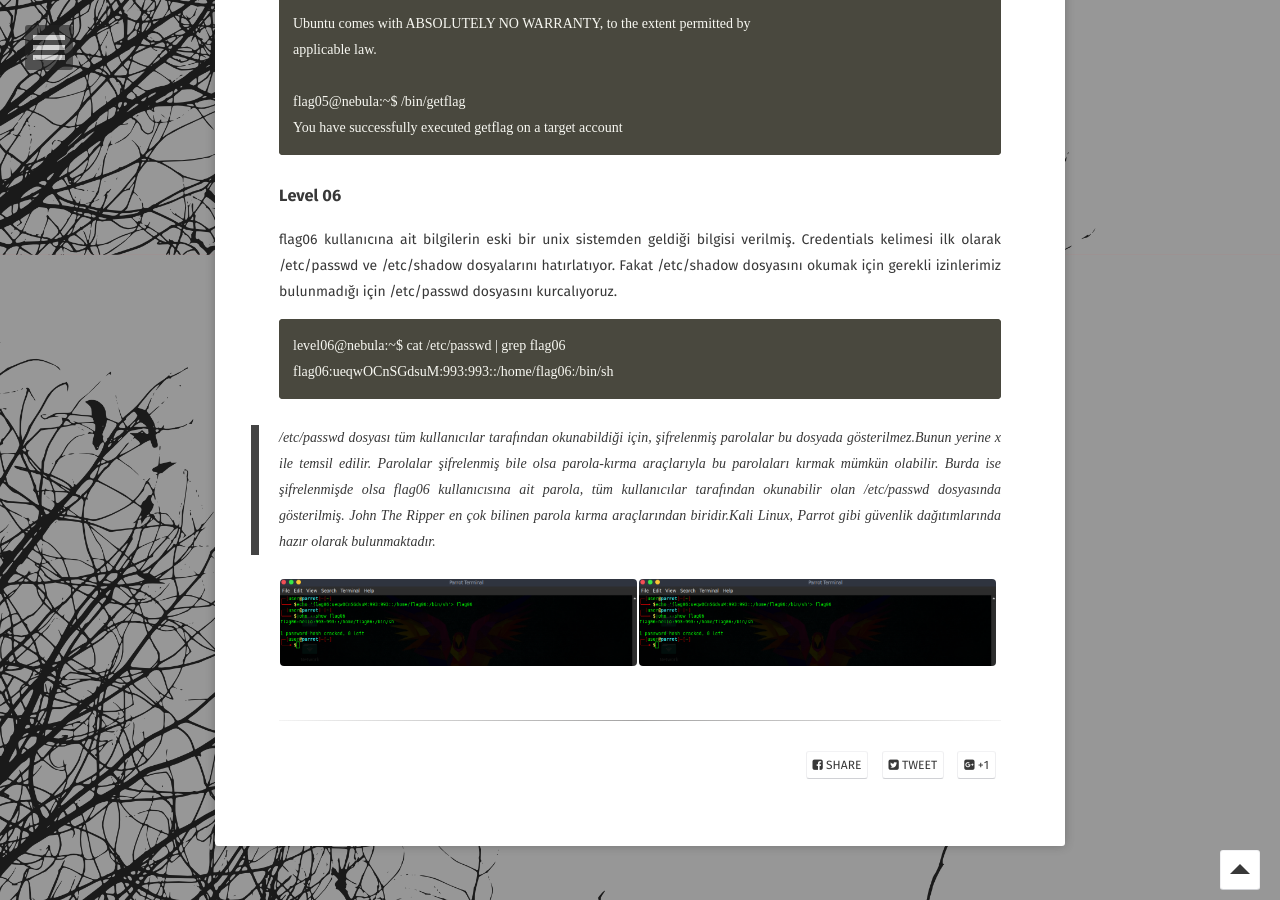
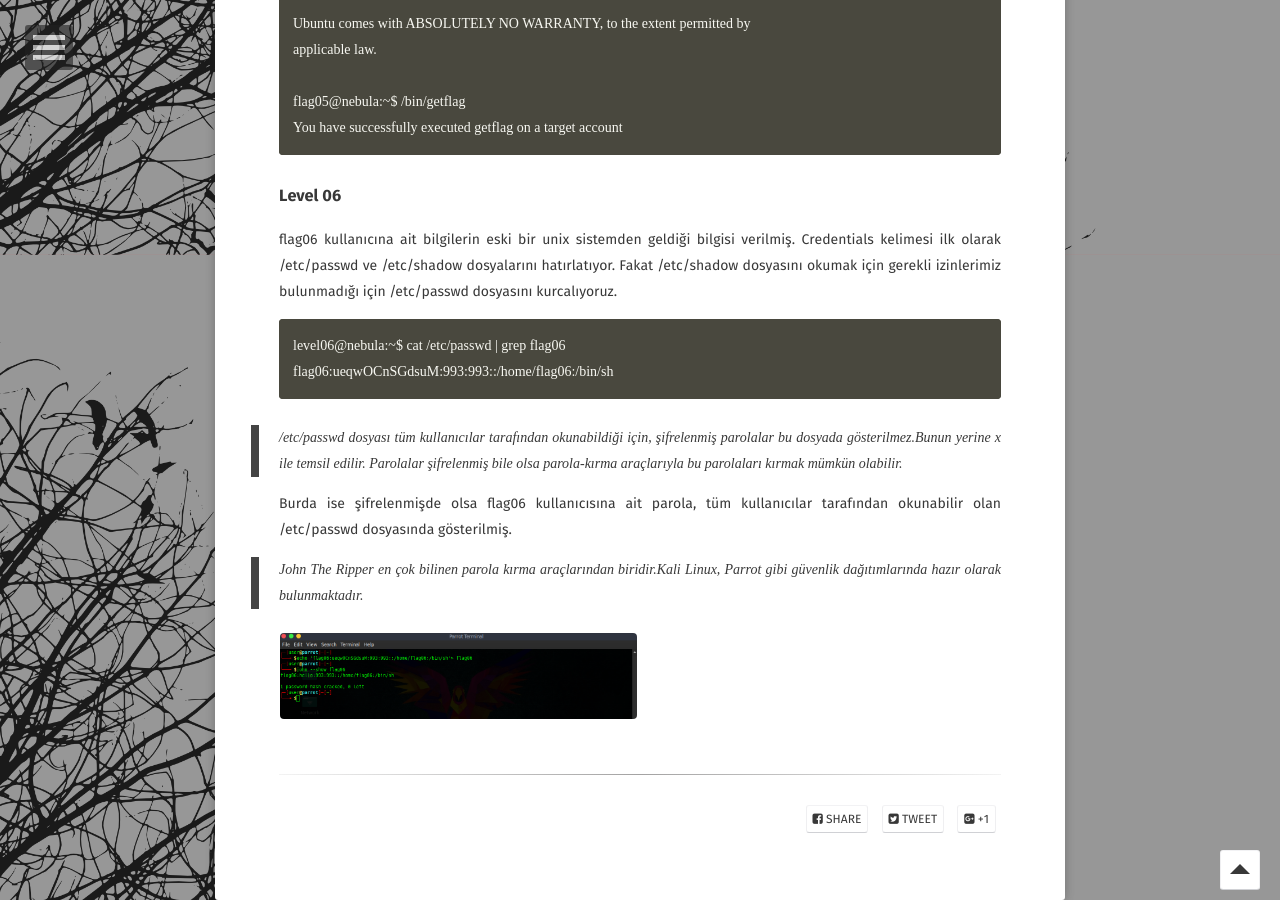
Before and after one commit to burcudemiralp/burcudemiralp.github.io, a Jekyll site: the page built from _posts/2018-02-28-nebula-writeup.md, in a window 1280 px wide and 900 px high, scrolled down 2445 px. Built offline with Jekyll 4.4.1, drawn with Linux system fonts in a browser that asks for light colours; some web fonts are replaced.

Commit message:
Update 2018-02-28-nebula-writeup.md

```diff
--- a/_posts/2018-02-28-nebula-writeup.md
+++ b/_posts/2018-02-28-nebula-writeup.md
@@ -92,9 +92,13 @@
     flag06:ueqwOCnSGdsuM:993:993::/home/flag06:/bin/sh
 {% endraw %}
 > /etc/passwd dosyası tüm kullanıcılar tarafından okunabildiği için, şifrelenmiş parolalar bu dosyada gösterilmez.Bunun yerine x ile temsil edilir. Parolalar şifrelenmiş bile olsa parola-kırma araçlarıyla bu parolaları kırmak mümkün olabilir.
+
+
 Burda ise şifrelenmişde olsa flag06 kullanıcısına ait parola, tüm kullanıcılar tarafından okunabilir olan /etc/passwd dosyasında gösterilmiş.
+
+
 > John The Ripper en çok bilinen parola kırma araçlarından biridir.Kali Linux, Parrot gibi güvenlik dağıtımlarında hazır olarak bulunmaktadır.
 <figure class="half">
 	<a href="/assets/img/xx.png"><img src="/assets/img/xx.png"></a>
-	<a href="/assets/img/xx.png"><img src="/assets/img/xx.png"></a>
+
 </figure>
```
